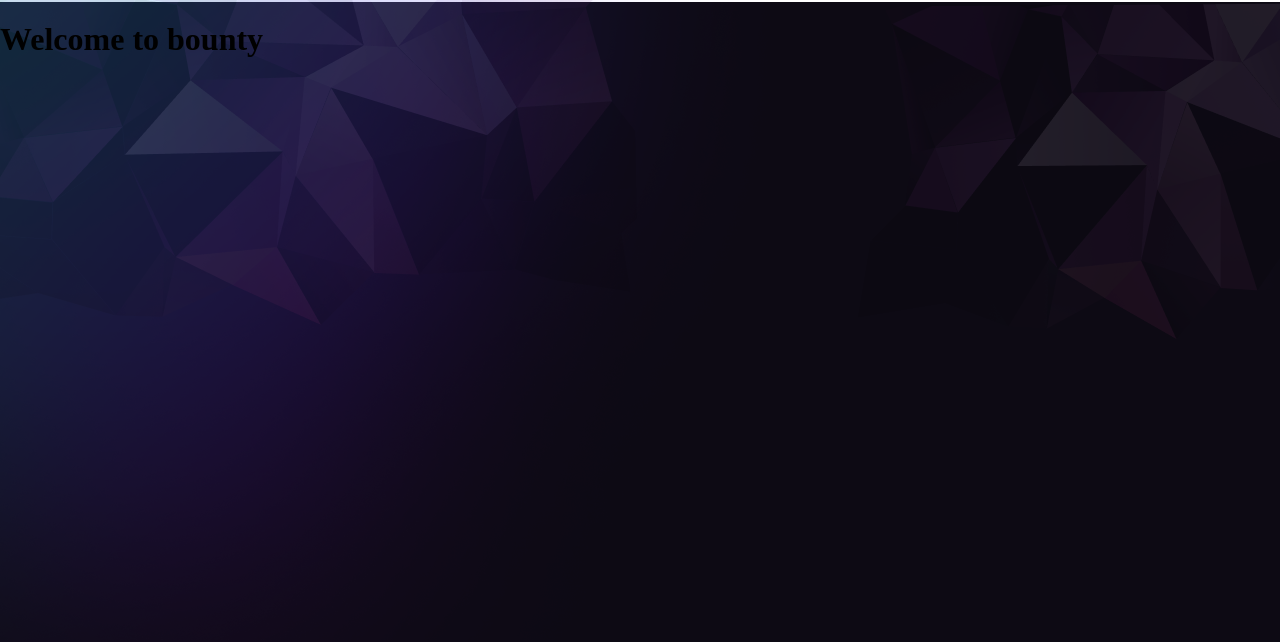
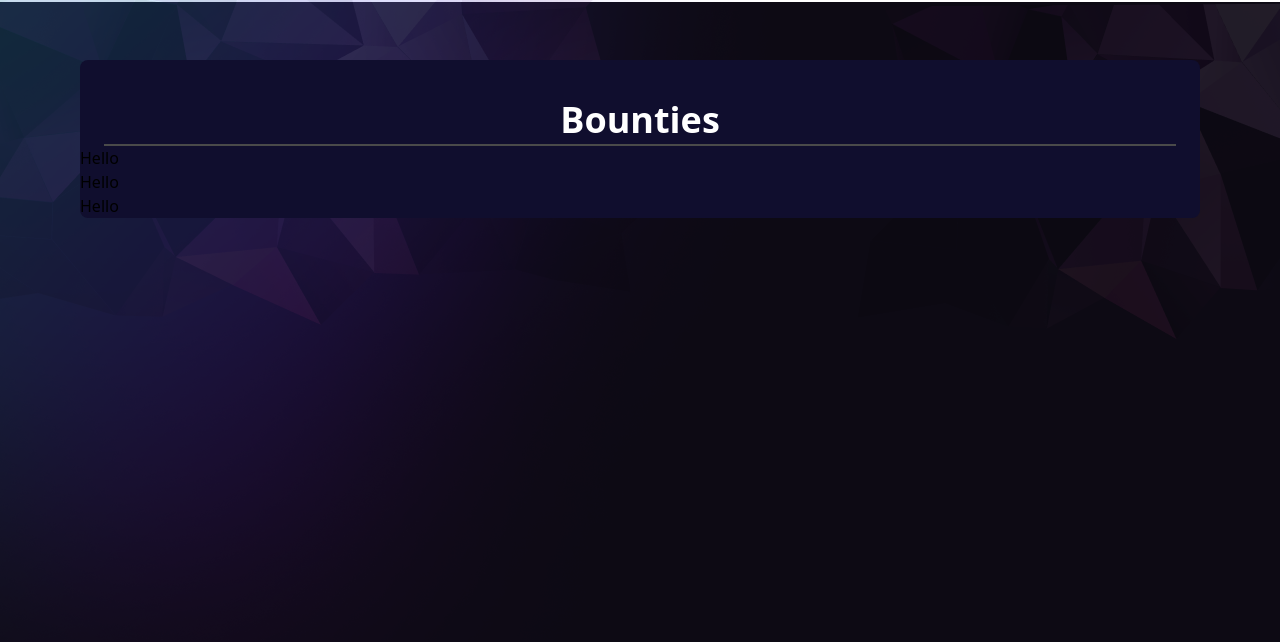
Before and after one commit to forhad-eng/bounties-app, a React (Create React App) app: page / in a window 1280 px wide. Shown: the top 642 px of the page. Built offline with nearby package versions, Linux system fonts and the light colour scheme.

Commit message:
all tasks and columns are setup in the state and one be one column rendering process done

```diff
--- /dev/null
+++ b/postcss.config.js
@@ -0,0 +1,6 @@
+module.exports = {
+  plugins: {
+    tailwindcss: {},
+    autoprefixer: {},
+  },
+}
--- a/src/App.js
+++ b/src/App.js
@@ -1,9 +1,102 @@
+import { useState } from 'react'
+import { DragDropContext } from 'react-beautiful-dnd'
+import Bounties from './components/Bounties/Bounties'
+
 function App() {
+    const [state, setState] = useState(initialState)
+
+    const onDragEnd = result => {
+        const { destination, source } = result
+    }
+
     return (
-        <div>
-            <h1>Welcome to bounty</h1>
+        <div className="bg-[#100E2E] rounded-lg">
+            <h2 className="text-4xl text-white text-center font-bold border-b-2 border-[#4A4A4A] mx-6 pt-10 pb-1">
+                Bounties
+            </h2>
+            <DragDropContext onDragEnd={onDragEnd}>
+                {state.columnOrder.map(columnId => {
+                    const column = state.columns[columnId]
+                    const tasks = column.taskIds.map(taskId => state.tasks[taskId])
+                    return <Bounties key={column.id} column={column} tasks={tasks} />
+                })}
+            </DragDropContext>
         </div>
     )
 }
 
+const initialState = {
+    tasks: {
+        1: {
+            id: 1,
+            taskDes: 'Lorem ipsum dolor sit amet consectetur adipisicing elit. Ipsum, non.'
+        },
+        2: {
+            id: 2,
+            taskDes: 'Lorem ipsum dolor sit amet consectetur adipisicing elit. Ipsum, non.'
+        },
+        3: {
+            id: 3,
+            taskDes: 'Lorem ipsum dolor sit amet consectetur adipisicing elit. Ipsum, non.'
+        },
+        4: {
+            id: 4,
+            taskDes: 'Lorem ipsum dolor sit amet consectetur adipisicing elit. Ipsum, non.'
+        },
+        5: {
+            id: 5,
+            taskDes: 'Lorem ipsum dolor sit amet consectetur adipisicing elit. Ipsum, non.'
+        },
+        6: {
+            id: 6,
+            taskDes: 'Lorem ipsum dolor sit amet consectetur adipisicing elit. Ipsum, non.'
+        },
+        7: {
+            id: 1,
+            taskDes: 'Lorem ipsum dolor sit amet consectetur adipisicing elit. Ipsum, non.'
+        },
+        8: {
+            id: 2,
+            taskDes: 'Lorem ipsum dolor sit amet consectetur adipisicing elit. Ipsum, non.'
+        },
+        9: {
+            id: 3,
+            taskDes: 'Lorem ipsum dolor sit amet consectetur adipisicing elit. Ipsum, non.'
+        },
+        10: {
+            id: 4,
+            taskDes: 'Lorem ipsum dolor sit amet consectetur adipisicing elit. Ipsum, non.'
+        },
+        11: {
+            id: 5,
+            taskDes: 'Lorem ipsum dolor sit amet consectetur adipisicing elit. Ipsum, non.'
+        },
+        12: {
+            id: 6,
+            taskDes: 'Lorem ipsum dolor sit amet consectetur adipisicing elit. Ipsum, non.'
+        }
+    },
+
+    columns: {
+        'column-1': {
+            colId: 'column-1',
+            taskIds: [1, 2, 3]
+        },
+        'column-2': {
+            colId: 'column-2',
+            taskIds: [4, 5, 6]
+        },
+        'column-3': {
+            colId: 'column-3',
+            taskIds: [7, 8, 9]
+        },
+        'column-4': {
+            colId: 'column-4',
+            taskIds: [10, 11, 12]
+        }
+    },
+
+    columnOrder: ['column-1', 'column-2', 'column-3']
+}
+
 export default App
--- /dev/null
+++ b/src/components/Bounties/Bounties.js
@@ -0,0 +1,10 @@
+const Bounties = ({ column, tasks }) => {
+    console.log(tasks)
+    return (
+        <div>
+            <p>Hello</p>
+        </div>
+    )
+}
+
+export default Bounties
--- a/src/index.css
+++ b/src/index.css
@@ -1,8 +1,13 @@
 body {
     margin: 0;
+    padding: 60px 80px;
     background: url('assets/bounties-bg.png');
 }
 
 code {
     font-family: source-code-pro, Menlo, Monaco, Consolas, 'Courier New', monospace;
 }
+
+@tailwind base;
+@tailwind components;
+@tailwind utilities;
--- /dev/null
+++ b/tailwind.config.js
@@ -0,0 +1,8 @@
+/** @type {import('tailwindcss').Config} */
+module.exports = {
+    content: ['./src/**/*.{js,jsx,ts,tsx}'],
+    theme: {
+        extend: {}
+    },
+    plugins: []
+}
```
Also changed, not shown: package.json (+7 -0 lines), 1 other file (tests, documents, lock files or other folders).
